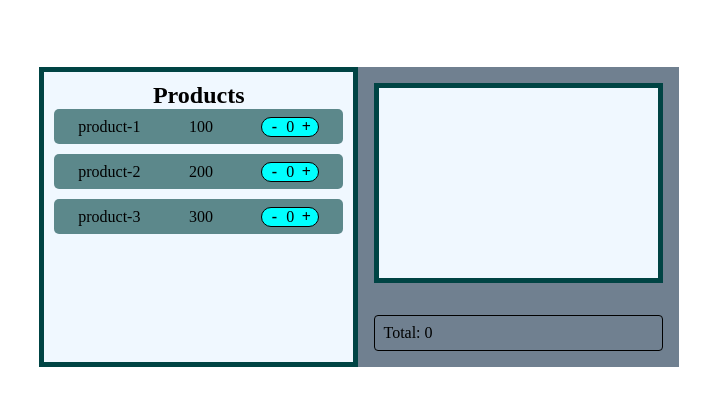
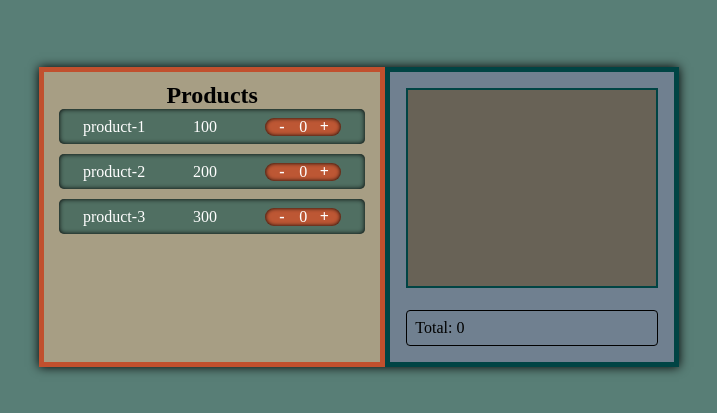
Before and after one commit to aligasad/Add-to-Cart-V1, a plain HTML site: page index.html in a window 1280 px wide. Shown: the part 183-596 px from the top of the page, without its empty margins (281-998 px from the left). Drawn offline with Linux system fonts and the light colour scheme.

Commit message:
Update styles.css

```diff
--- a/styles.css
+++ b/styles.css
@@ -8,33 +8,42 @@ body{
   align-items: center;
   justify-content: center;
   height: 100dvh;
+  /* background: linear-gradient(to left, #bd5734, #a79e84); */
+  background-color: #587e76;
 }
 #wrapper{
   width: 50vw;
   height: 300px;
   background-color: slategrey;
   display: flex;
+  justify-content: space-around;
+  box-shadow: 0px 0px 10px #000;
 }
 #left{
-  width: 100%;
-  background-color: aliceblue;
+  width: 120%;
+  background-color: #a79e84;
   height: 100%;
-  border: 5px solid #044;
-  padding: 10px;
+  border: 5px solid #c1502e;
+  padding: 10px 15px;
   h2{
     text-align: center;
   }
 }
+.cart{
+  border: 5px solid #044;
+}
 
 .right{
   width: 100%;
-  background-color: aliceblue;
+  background-color: #686256;
   height: 100%;
-  border: 5px solid #044;
-  padding: 10px;
-  h2{
-    text-align: center;
-  }
+  border: 2px solid #044;
+  padding: 15px;
+  margin-bottom: 10px;
+
+}
+h2{
+  text-align: center;
 }
 
 .cart {
@@ -66,18 +75,30 @@ body{
   justify-content: space-around;
   align-items: center;
   height: 35px;
-  background-color: rgba(0, 68, 68, 0.617);
+  background-color: rgba(0, 68, 68, 0.517);
   border-radius: 5px;
+  box-shadow: inset 0px 0px 5px #000;
+
+  p{
+    color: white;
+  }
+}
+.items:hover{
+  transform: scale(1.05);
+  transition: 0.3s linear;
 }
 .sp{
-  width: 20%;
+  width: 25%;
   display: flex;
   justify-content: space-around;
-  background-color: aqua;
+  background-color: #bd5734;
   border-radius: 29px;
-  border: 1px solid;
   cursor: pointer;
   user-select: none;
+  box-shadow: inset 0px 0px 4px #000;
+}
+.sp:hover{
+  background-color: #c83349;
 }
 
 .minPls{
```
